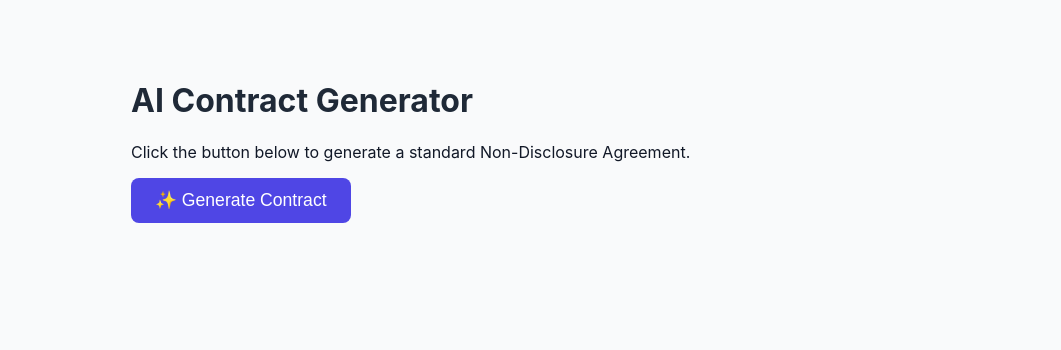
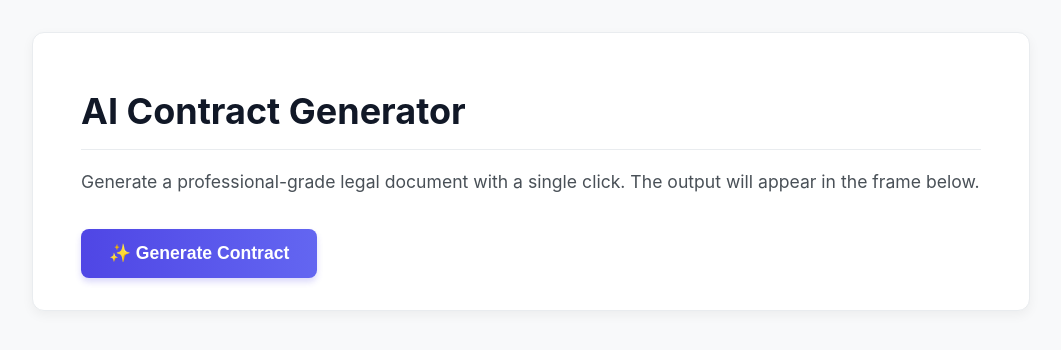
Before and after one commit to moe-abdelfattah/Contract-generator, a Flask app: page / in a window 1280 px wide. Shown: the top 350 px of the page, without its empty margins (109-1170 px from the left). Run offline with Flask 3, Linux system fonts and the light colour scheme.

Commit message:
Update index.html

```diff
--- a/templates/index.html
+++ b/templates/index.html
@@ -3,53 +3,113 @@
 <head>
     <meta charset="UTF-8">
     <meta name="viewport" content="width=device-width, initial-scale=1.0">
-    <title>AI Contract Generator</title>
+    <title>Professional AI Contract Generator</title>
     <style>
+        /* --- Basic Setup & Typography --- */
         body {
             font-family: -apple-system, BlinkMacSystemFont, "Segoe UI", Roboto, Helvetica, Arial, sans-serif;
-            max-width: 800px;
-            margin: 40px auto;
-            padding: 20px;
-            background-color: #f9fafb;
+            background-color: #f8f9fa; /* Light grey background */
+            color: #212529; /* Darker text for readability */
+            margin: 0;
+            padding: 2rem;
+        }
+
+        /* --- Main Content Container --- */
+        .container {
+            max-width: 900px;
+            margin: 0 auto;
+            background-color: #ffffff;
+            padding: 2rem 3rem;
+            border-radius: 12px;
+            box-shadow: 0 4px 12px rgba(0, 0, 0, 0.05);
+            border: 1px solid #e9ecef;
+        }
+
+        h1 {
+            font-size: 2.25rem;
             color: #111827;
+            border-bottom: 1px solid #e9ecef;
+            padding-bottom: 1rem;
+            margin-bottom: 0.5rem;
         }
-        h1 { color: #1f2937; }
-        button {
-            background-color: #4f46e5;
+
+        p {
+            font-size: 1.1rem;
+            color: #495057;
+            line-height: 1.6;
+        }
+
+        /* --- The Button --- */
+        #generateBtn {
+            background-image: linear-gradient(to right, #4f46e5, #6366f1);
             color: white;
             border: none;
-            padding: 12px 24px;
-            font-size: 1.1em;
+            padding: 14px 28px;
+            font-size: 1.1rem;
+            font-weight: 600;
             border-radius: 8px;
             cursor: pointer;
-            transition: background-color 0.2s;
+            transition: all 0.3s ease;
+            box-shadow: 0 4px 6px rgba(79, 70, 229, 0.2);
+            margin-top: 1rem;
         }
-        button:disabled {
-            background-color: #a5b4fc;
+
+        #generateBtn:hover:not(:disabled) {
+            transform: translateY(-2px);
+            box-shadow: 0 7px 10px rgba(79, 70, 229, 0.3);
+        }
+
+        #generateBtn:disabled {
+            background-image: linear-gradient(to right, #a5b4fc, #c7d2fe);
             cursor: not-allowed;
+            box-shadow: none;
         }
-        button:hover:not(:disabled) { background-color: #4338ca; }
+
+        /* --- The Output Frame (This is the key fix) --- */
         #output-container {
-            margin-top: 30px;
-            border: 1px solid #e5e7eb;
+            margin-top: 2.5rem;
+            border: 1px solid #dee2e6;
             border-radius: 8px;
-            padding: 25px;
-            background-color: #ffffff;
-            white-space: pre-wrap; /* Preserves formatting like line breaks */
-            line-height: 1.6;
+            background-color: #f8f9fa;
+
+            /* Define a maximum height and enable scrolling */
+            max-height: 70vh; /* 70% of the viewport height */
+            overflow-y: auto; /* Show a vertical scrollbar ONLY when needed */
         }
-        .hidden { display: none; }
+
+        /* --- The Text Inside the Frame --- */
+        #contractText {
+            padding: 1.5rem 2rem;
+            color: #343a40;
+            font-family: 'Courier New', Courier, monospace;
+            line-height: 1.7;
+            white-space: pre-wrap;   /* Preserves line breaks and wraps long text */
+            word-wrap: break-word;   /* Breaks long unbreakable words */
+        }
+
+        #statusText {
+            padding: 1.5rem 2rem;
+            font-style: italic;
+            color: #6c757d;
+        }
+
+        .hidden {
+            display: none;
+        }
     </style>
 </head>
 <body>
-    <h1>AI Contract Generator</h1>
-    <p>Click the button below to generate a standard Non-Disclosure Agreement.</p>
 
-    <button id="generateBtn">✨ Generate Contract</button>
+    <div class="container">
+        <h1>AI Contract Generator</h1>
+        <p>Generate a professional-grade legal document with a single click. The output will appear in the frame below.</p>
 
-    <div id="output-container" class="hidden">
-        <p id="statusText">Generating, please wait...</p>
-        <pre id="contractText"></pre>
+        <button id="generateBtn">✨ Generate Contract</button>
+
+        <div id="output-container" class="hidden">
+            <p id="statusText">Building your contract... This may take a moment.</p>
+            <pre id="contractText"></pre>
+        </div>
     </div>
 
     <script>
@@ -61,10 +121,9 @@
 
             // --- Show loading state ---
             button.disabled = true;
-            button.textContent = 'Generating...';
+            button.innerHTML = '🤖 Generating...'; // Use innerHTML to allow emojis
             outputContainer.classList.remove('hidden');
             statusText.style.display = 'block';
-            statusText.textContent = '🤖 Generating, please wait...';
             contractText.textContent = '';
 
             try {
@@ -73,10 +132,6 @@
                     method: 'POST',
                 });
 
-                if (!response.ok) {
-                    throw new Error(`Server error: ${response.statusText}`);
-                }
-
                 const data = await response.json();
 
                 // --- Display the result ---
@@ -84,17 +139,17 @@
                 if (data.contract_text) {
                     contractText.textContent = data.contract_text;
                 } else {
-                    contractText.textContent = `An error occurred: ${data.error}`;
+                    contractText.textContent = `An error occurred: ${data.error || 'Unknown error'}`;
                 }
 
             } catch (error) {
                 console.error('Fetch Error:', error);
                 statusText.style.display = 'none';
-                contractText.textContent = 'Sorry, a network error occurred. Please check your connection and try again.';
+                contractText.textContent = 'Sorry, a network error occurred. Please try again.';
             } finally {
                 // --- Reset button ---
                 button.disabled = false;
-                button.textContent = '✨ Generate Another Contract';
+                button.innerHTML = '✨ Generate Another Contract';
             }
         });
     </script>
```
